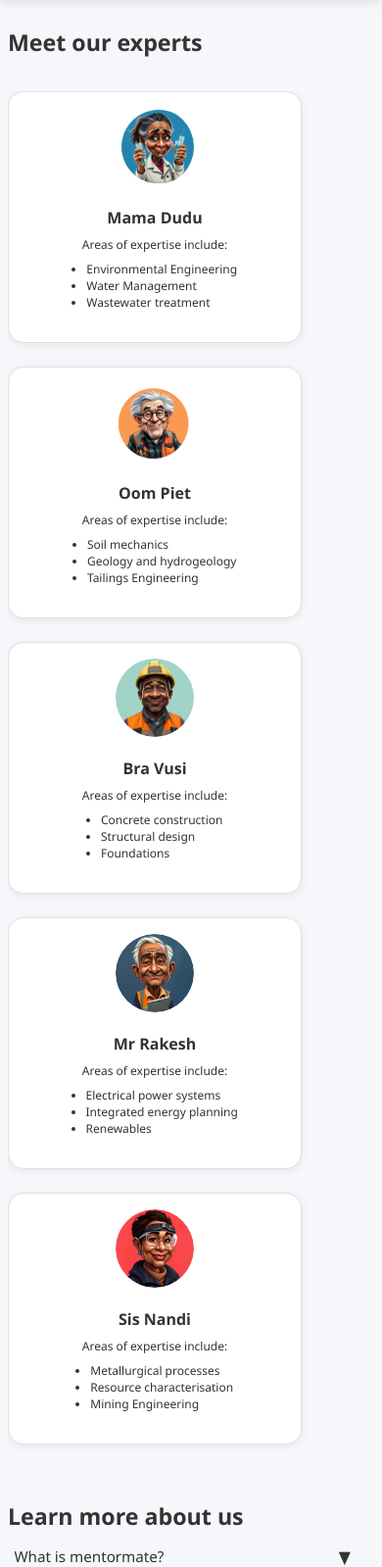
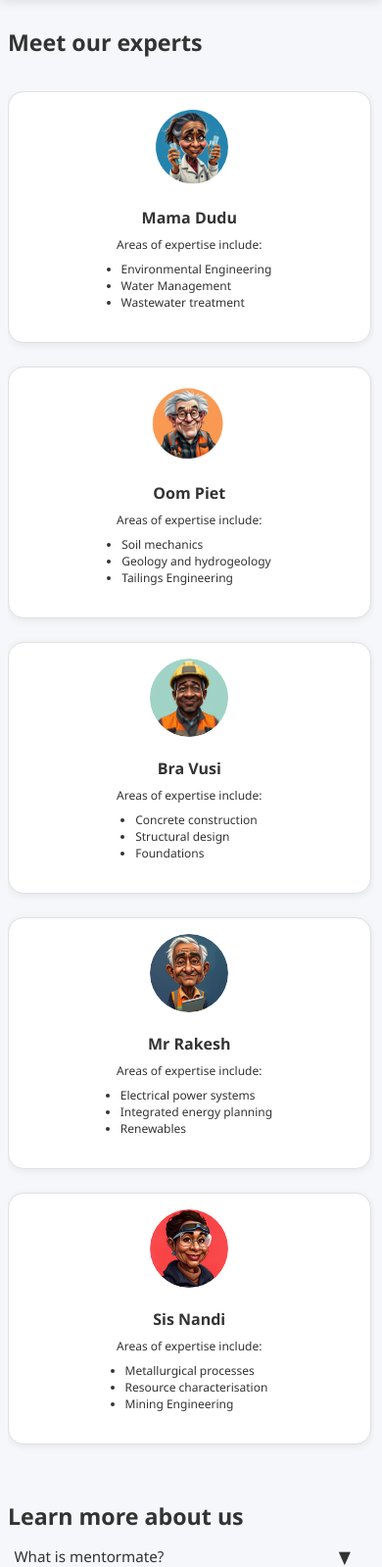
Before and after one commit to Kyle-ND/OomPiet, a Flask app: page / in a window 390 px wide. Shown: the part 60-1659 px from the top of the page at 98% size. Run offline with Flask 3, Linux system fonts and the light colour scheme; some web fonts are replaced.

Commit message:
Mobile view fixed

```diff
--- a/templates/index.html
+++ b/templates/index.html
@@ -891,6 +891,8 @@ body {
         flex-direction: column;
         align-items: center;
         gap: 1.2rem;
+        animation: none;
+
     }
 
     .public-experts-carousel .public-expert-card{
@@ -983,7 +985,7 @@ body {
     .public-experts-carousel .public-expert-card {
         padding: 1.2rem;
         width: 95vw;
-        max-width: 320px;
+        max-width: 760px;
     }
 
     .faq-question {
@@ -1079,7 +1081,7 @@ body {
 
     .public-experts-carousel .public-expert-card{
         width: 95vw;
-        max-width: 300px;
+        max-width: 100%;
         padding: 1rem;
     }
 
@@ -1389,8 +1391,8 @@ body {
     }*/
 
     .public-experts-carousel .public-expert-card{
-        width: 99vw;
-        max-width: 97vw;
+        /* width: 99vw; */
+        max-width: 600px;
         padding: 0.6rem;
     }
 
@@ -2440,7 +2442,7 @@ function storeOriginalCards() {
 }
 
 function setupCarousel() {
-    const currentIsLargeScreen = window.innerWidth > 768;
+    const currentIsLargeScreen = window.innerWidth > 900;
 
     // If screen size category hasn't changed, do nothing
     if (currentIsLargeScreen === isLargeScreen) {
```
